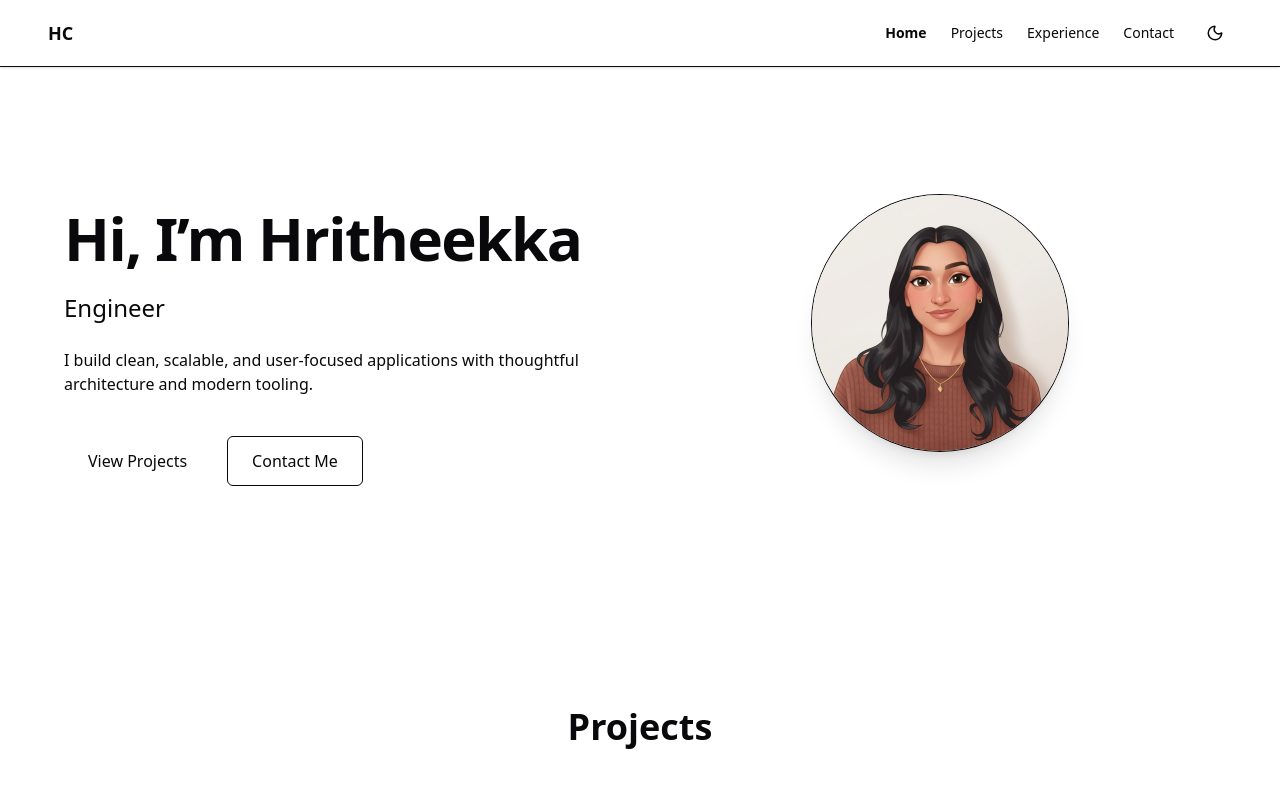
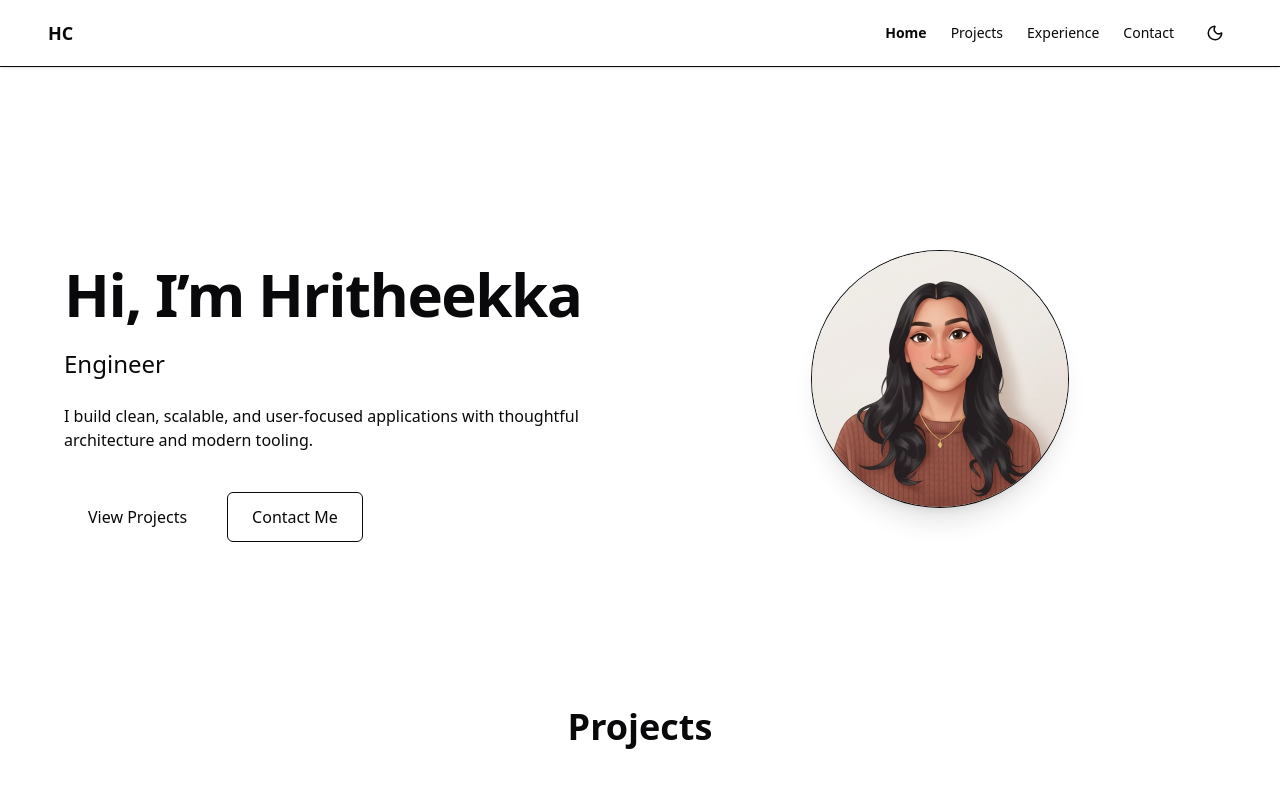
Before and after one commit to hritheekkachinnakonda/portfolio-next, a Next.js app: page / in a window 1280 px wide. Shown: the top 793 px of the page. Built offline with nearby package versions, Linux system fonts and the light colour scheme.

Commit message:
Update Hero.tsx

```diff
--- a/app/components/Hero.tsx
+++ b/app/components/Hero.tsx
@@ -37,7 +37,7 @@ export default function Hero() {
     return (
         <section
             ref={containerRef}
-            className="min-h-[70vh] flex items-center justify-center"
+            className="min-h-[70vh] flex items-center justify-center pt-20 md:pt-28"
         >
             <div className="flex flex-col md:flex-row items-center md:justify-between w-full max-w-6xl px-4 md:px-0 gap-12">
                 {/* Left side */}
```
